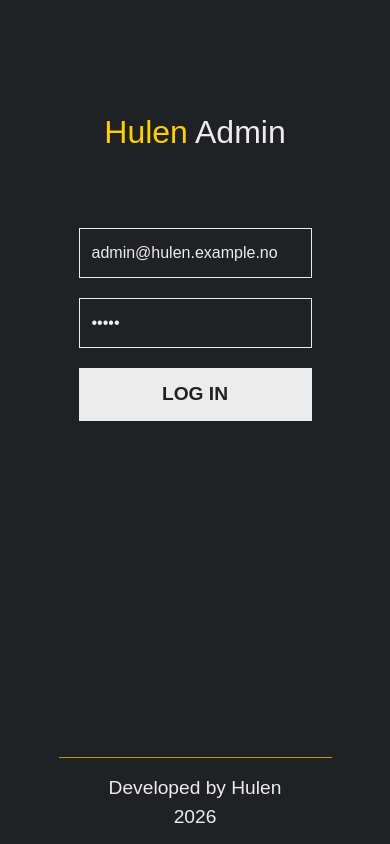
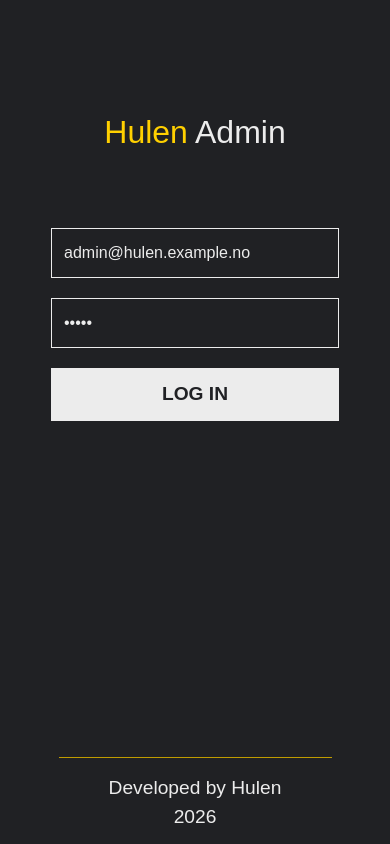
Before and after one commit to NehGuk/hulen-admin-prototype, a React (Vite) app: page / in a window 390 px wide. Built offline with nearby package versions, Linux system fonts and the light colour scheme.

Commit message:
Improve input field dimensions and responsiveness

```diff
--- a/src/components/LoginForm/LoginForm.tsx
+++ b/src/components/LoginForm/LoginForm.tsx
@@ -23,7 +23,7 @@ export default function LoginForm({ onLogin }: LoginProps) {
   }
 
   return (
-    <form onSubmit={handleSubmit} className="p-3 mx-auto max-w-sm flex-col items-center gap-4">
+    <form onSubmit={handleSubmit} className="p-3 mx-auto w-4/5 md:max-w-sm flex-col items-center gap-4">
       <div className="flex w-full flex-col gap-5 mt-12">
         <input
           type="email"
```
